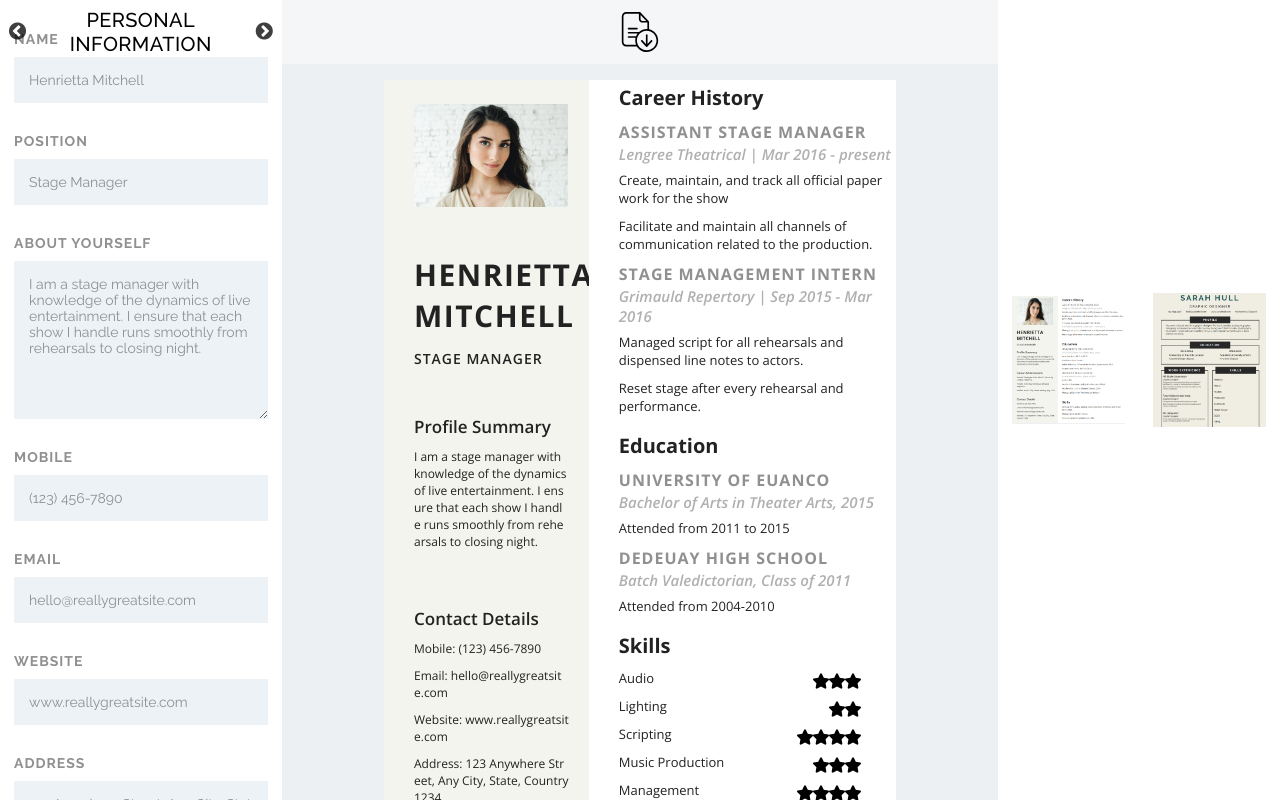
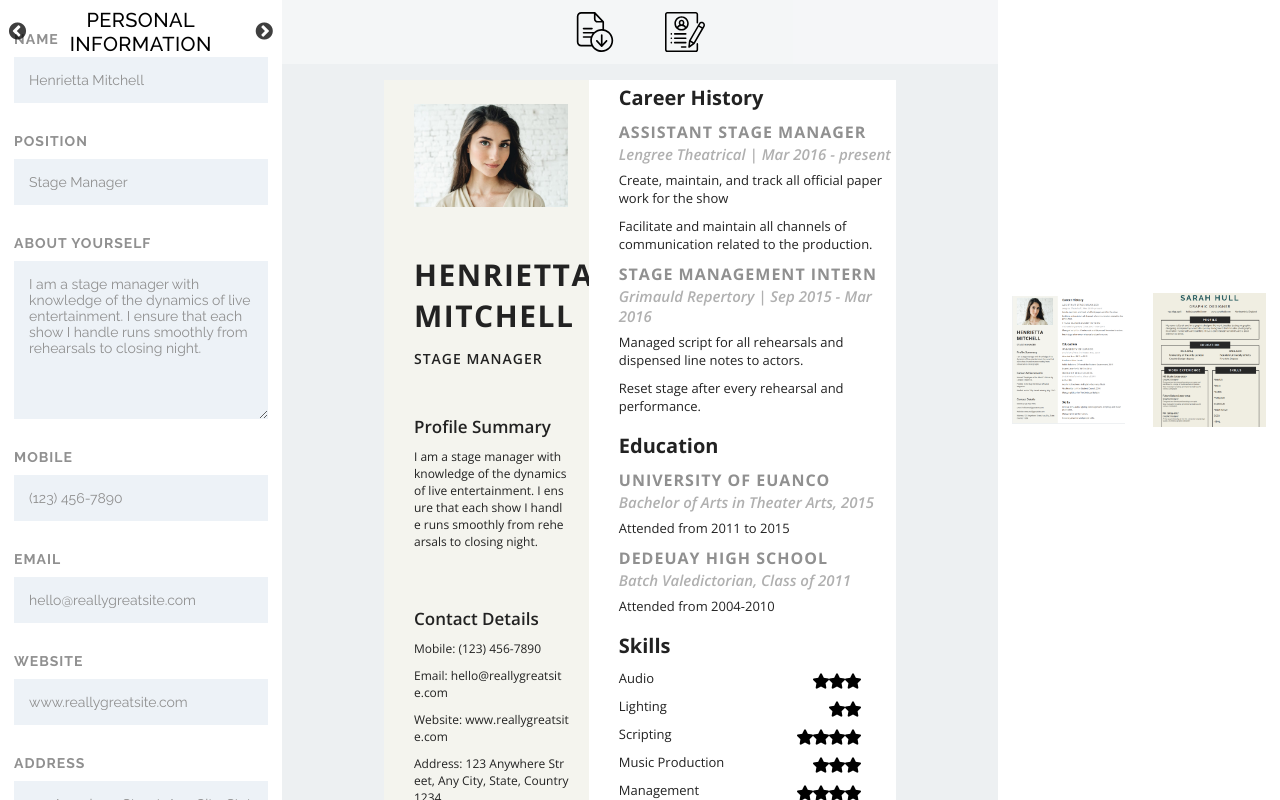
Before and after one commit to CodingMaven1/ProResume, a React (Create React App) app: page / in a window 1280 px wide. Built offline with nearby package versions, Linux system fonts and the light colour scheme.

Commit message:
Added the reset template functionality

```diff
--- a/src/Containers/PdfViewer/PdfViewer.jsx
+++ b/src/Containers/PdfViewer/PdfViewer.jsx
@@ -2,11 +2,12 @@ import React from "react";
 import { connect } from 'react-redux';
 import html2canvas from 'html2canvas';
 import jsPDF from 'jspdf';
-
+import {resetTemplate} from '../../redux/user/user-actions';
 import Satiny from '../../Templates/Satiny/Satiny';
 import Euphony from '../../Templates/Euphony/Euphony';
 
 import download from '../../Assets/download.svg';
+import portfolio from '../../Assets/portfolio.svg';
 import './PdfViewer.scss';
 
 class PdfViewer extends React.Component {
@@ -23,8 +24,15 @@ class PdfViewer extends React.Component {
             const imgData = canvas.toDataURL('image/png');
             let pdf = new jsPDF();
             pdf.addImage(imgData, 'PNG', 0, 0, 210, 297);
-            pdf.save("download.pdf");
+            pdf.save("ProResume.pdf");
         });
+    }
+
+    onResetHandler = (event) => {
+        event.preventDefault();
+
+        let {template, resetTemplateFunction} = this.props;
+        resetTemplateFunction(template);
     }
 
     render(){
@@ -47,8 +55,10 @@ class PdfViewer extends React.Component {
                     {userTemplate}
                 </div>
                 <div className="PdfViewer--Options">
-                    <img src={download} onClick={e => this.onPdfHandler(e)} className="PdfViewer--Option" />
-
+                    <div className="PdfViewer--OptionsContainer">
+                        <img src={download} onClick={e => this.onPdfHandler(e)} className="PdfViewer--Option" alt="Download Resume"/>
+                        <img src={portfolio} onClick={e => this.onResetHandler(e)} className="PdfViewer--Option" alt="Reset Template" />
+                    </div>
                 </div>
             </div>
         )
@@ -60,4 +70,8 @@ const mapStateToProps = state => ({
     template: state.user.template
 })
 
-export default connect(mapStateToProps)(PdfViewer);
+const mapDispatchToProps = dispatch => ({
+    resetTemplateFunction: template => dispatch(resetTemplate(template))
+})
+
+export default connect(mapStateToProps, mapDispatchToProps)(PdfViewer);
--- a/src/Containers/PdfViewer/PdfViewer.scss
+++ b/src/Containers/PdfViewer/PdfViewer.scss
@@ -40,10 +40,18 @@
         background-color: rgba(255,255,255,0.4);
         @include flexCenter;
 
-        .PdfViewer--Option{
-            height: 5vh;
-            width: auto;
-            cursor: pointer;
+        .PdfViewer--OptionsContainer{
+            height: 100%;
+            width: 25%;
+            display: flex;
+            align-items: center;
+            justify-content: space-around;
+
+            .PdfViewer--Option{
+                height: 5vh;
+                width: auto;
+                cursor: pointer;
+            }
         }
     }
 }
--- a/src/redux/user/user-actions.js
+++ b/src/redux/user/user-actions.js
@@ -1,5 +1,10 @@
 export const changeTemplate = template => ({
     type: 'CHANGE_TEMPLATE',
+    payload: template
+})
+
+export const resetTemplate = template => ({
+    type: 'RESET_TEMPLATE',
     payload: template
 })
 
--- a/src/redux/user/user-reducer.js
+++ b/src/redux/user/user-reducer.js
@@ -19,6 +19,11 @@ const INITIAL_STATE = {
 
 const userReducer = (state = INITIAL_STATE, action) => {
     switch(action.type) {
+        case 'RESET_TEMPLATE':
+            return{
+                ...state,
+                data: TemplateDummyData[action.payload]
+            }
         case 'CHANGE_TEMPLATE':
             return{
                 ...state,
```
Also changed, not shown: src/Assets/portfolio.svg (added).
